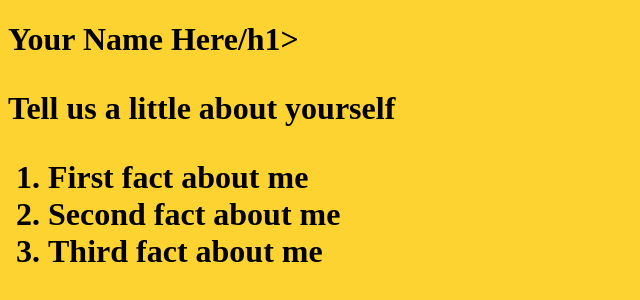
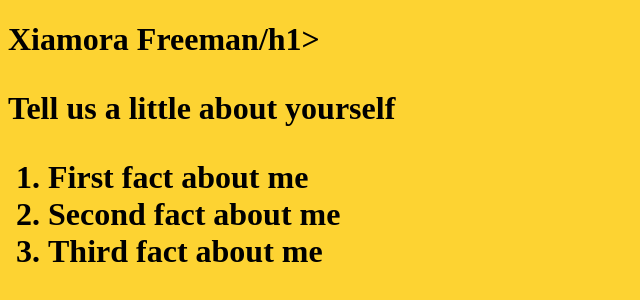
Before and after one commit to XiamoraFreeman/XiamoraFreeman.github.io, a plain HTML site: page index.html in a window 1280 px wide. Shown: the whole page, without its empty margins (0-640 px from the left). Drawn offline with Linux system fonts and the light colour scheme.

Commit message:
Update index.html

```diff
--- a/index.html
+++ b/index.html
@@ -4,7 +4,7 @@
 <link rel="stylesheet" href="/static/css/myCSS.css">
 </head>
 <body>
-<h1>Your Name Here/h1>
+<h1>Xiamora Freeman/h1>
   <p>Tell us a little about yourself</p>
   <ol>
     <li>First fact about me</li>
```
